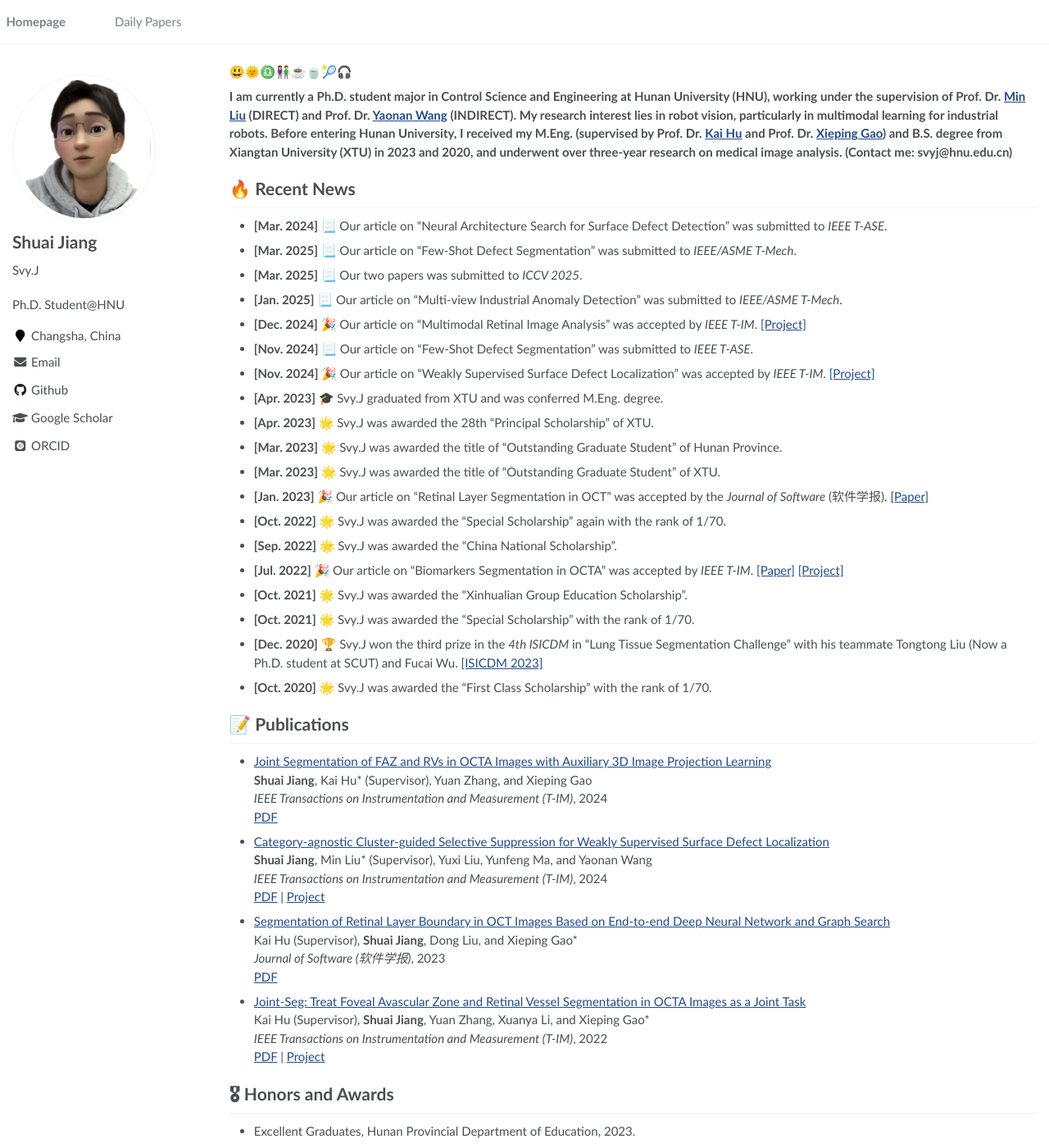
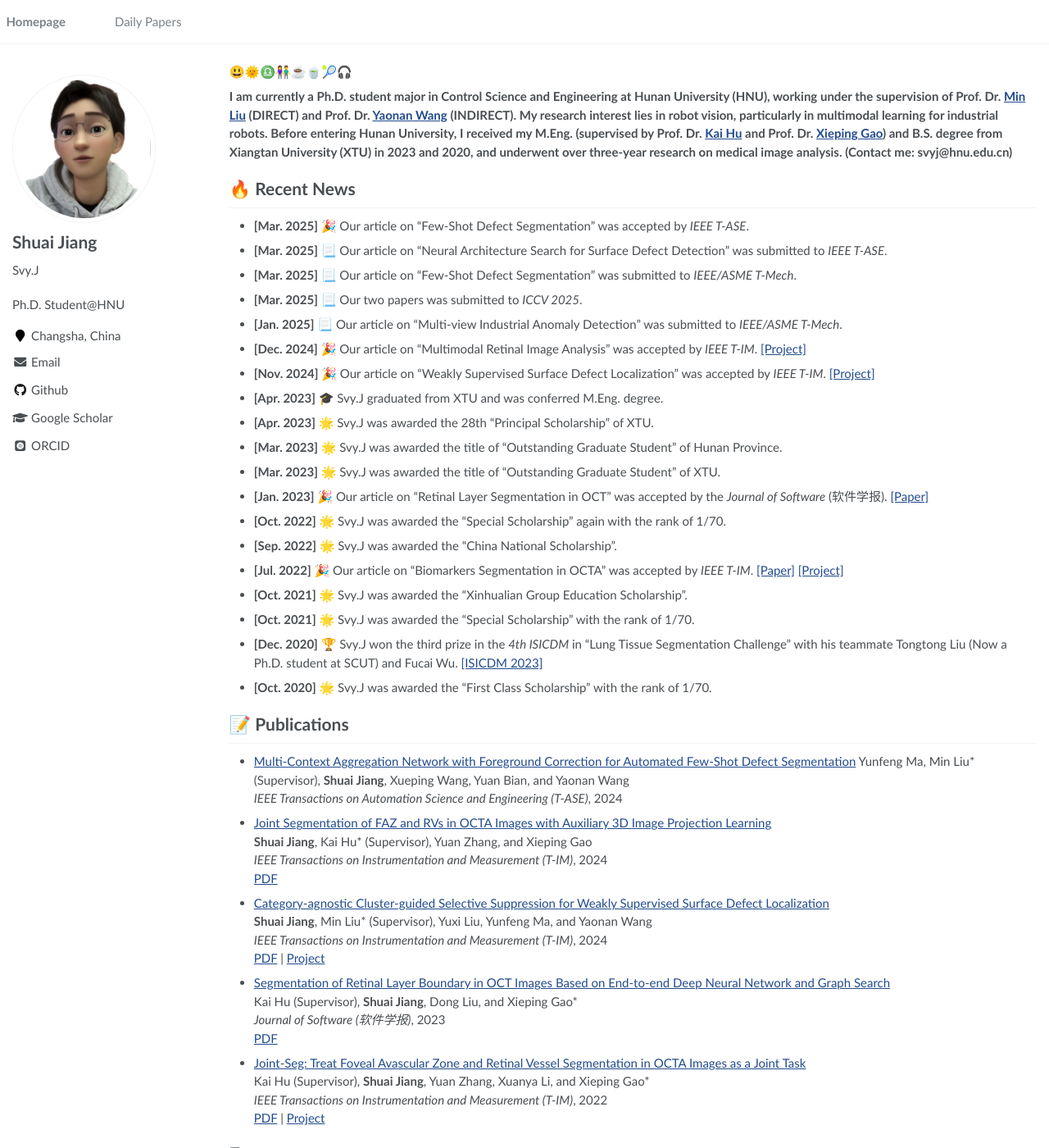
Before and after one commit to SvyJ/svyj.github.io, a Jekyll site: the page built from index.md, in a window 1280 px wide and 1400 px high. Shown: the whole window at 82% size. Built offline with Jekyll 4.4.1, drawn with Linux system fonts in a browser that asks for light colours; some web fonts are replaced.

Commit message:
Update index.md

```diff
--- a/index.md
+++ b/index.md
@@ -20,7 +20,9 @@ author_profile: true
 
 # 🔥 Recent News
 
-- **[Mar. 2024]** 📃 Our article on "Neural Architecture Search for Surface Defect Detection" was submitted to _IEEE T-ASE_.
+- **[Mar. 2025]** 🎉 Our article on "Few-Shot Defect Segmentation" was accepted by _IEEE T-ASE_.
+
+- **[Mar. 2025]** 📃 Our article on "Neural Architecture Search for Surface Defect Detection" was submitted to _IEEE T-ASE_.
 
 - **[Mar. 2025]** 📃 Our article on "Few-Shot Defect Segmentation" was submitted to _IEEE/ASME T-Mech_.
 
@@ -29,8 +31,6 @@ author_profile: true
 - **[Jan. 2025]** 📃 Our article on "Multi-view Industrial Anomaly Detection" was submitted to _IEEE/ASME T-Mech_.
 
 - **[Dec. 2024]** 🎉 Our article on "Multimodal Retinal Image Analysis" was accepted by _IEEE T-IM_. [[Project]](https://svyj.github.io/Joint-Seg/)
-
-- **[Nov. 2024]** 📃 Our article on "Few-Shot Defect Segmentation" was submitted to _IEEE T-ASE_.
 
 - **[Nov. 2024]** 🎉 Our article on "Weakly Supervised Surface Defect Localization" was accepted by _IEEE T-IM_. [[Project]](https://svyj.github.io/CSS/)
 
@@ -59,6 +59,10 @@ author_profile: true
 - **[Oct. 2020]** 🌟 Svy.J was awarded the "First Class Scholarship" with the rank of 1/70.
 
 # 📝 Publications
+
+- [Multi-Context Aggregation Network with Foreground Correction for Automated Few-Shot Defect Segmentation](https://ieeexplore.ieee.org)
+  Yunfeng Ma, Min Liu* (Supervisor), **Shuai Jiang**, Xueping Wang, Yuan Bian, and Yaonan Wang<br>
+  _IEEE Transactions on Automation Science and Engineering (T-ASE)_, 2024<br>
 
 - [Joint Segmentation of FAZ and RVs in OCTA Images with Auxiliary 3D Image Projection Learning](https://ieeexplore.ieee.org/document/10904426)<br>
   **Shuai Jiang**, Kai Hu* (Supervisor), Yuan Zhang, and Xieping Gao<br>
```
